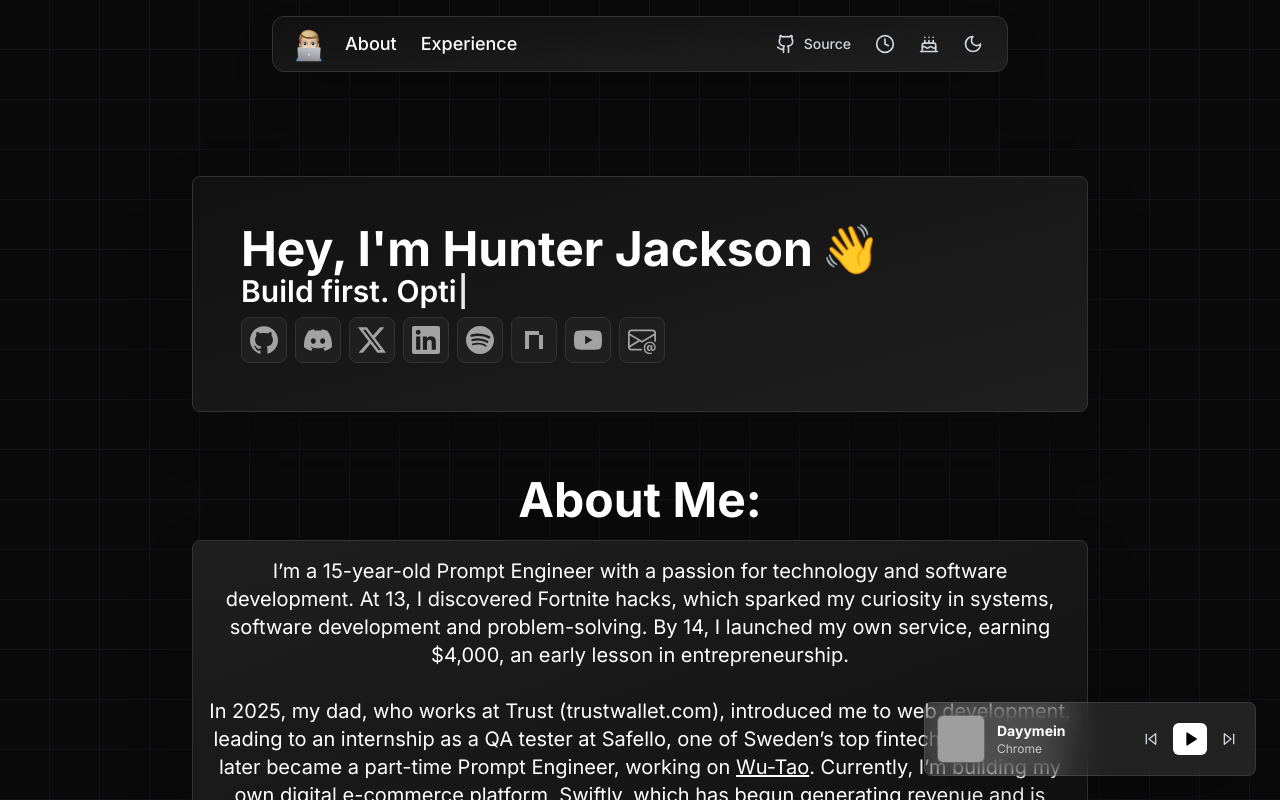
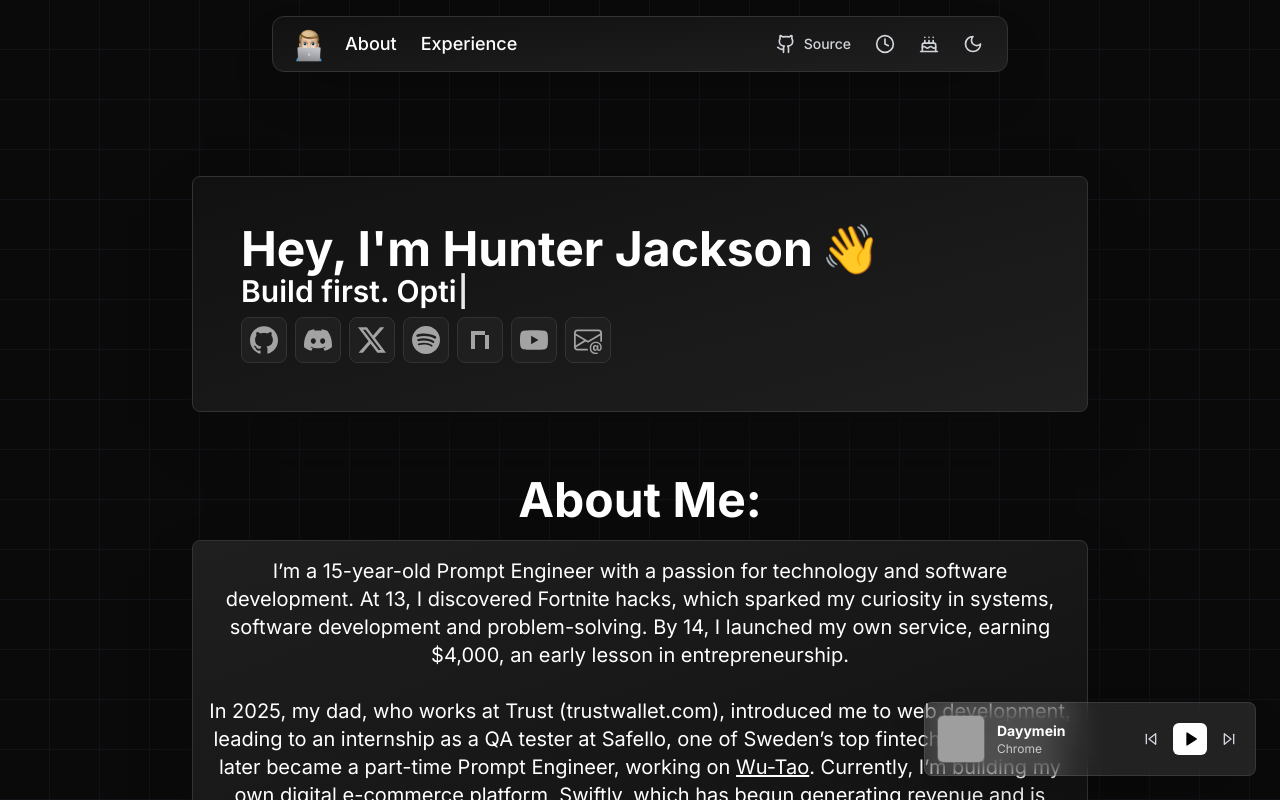
Before and after one commit to huntiezz/portfolio, a Next.js app: page / in a window 1280 px wide. Shown: the top 800 px of the page. Built offline with nearby package versions, Linux system fonts and the light colour scheme; grey boxes are pictures that could not be loaded.

Commit message:
Hid linkedn

```diff
--- a/src/components/sections/index/Hero.tsx
+++ b/src/components/sections/index/Hero.tsx
@@ -84,11 +84,11 @@
               delay={0.5}
             />
 
-            <SocialIcon
+            {/*<SocialIcon
               url="https://linkedin.com/in/hunter-jackson-740b3b388"
               icon={<svg role="img" className="h-7 w-7 fill-neutral-400" viewBox="0 0 24 24" xmlns="http://www.w3.org/2000/svg"><path d="M20.447 20.452h-3.554v-5.569c0-1.328-.027-3.037-1.852-3.037-1.853 0-2.136 1.445-2.136 2.939v5.667H9.351V9h3.414v1.561h.046c.477-.9 1.637-1.85 3.37-1.85 3.601 0 4.267 2.37 4.267 5.455v6.286zM5.337 7.433c-1.144 0-2.063-.926-2.063-2.065 0-1.138.92-2.063 2.063-2.063 1.14 0 2.064.925 2.064 2.063 0 1.139-.925 2.065-2.064 2.065zm1.782 13.019H3.555V9h3.564v11.452zM22.225 0H1.771C.792 0 0 .774 0 1.729v20.542C0 23.227.792 24 1.771 24h20.451C23.2 24 24 23.227 24 22.271V1.729C24 .774 23.2 0 22.222 0h.003z" /></svg>}
               delay={0.6}
-            />
+            />*/}
 
             <SocialIcon
               url="https://open.spotify.com/user/huj76man"
```
